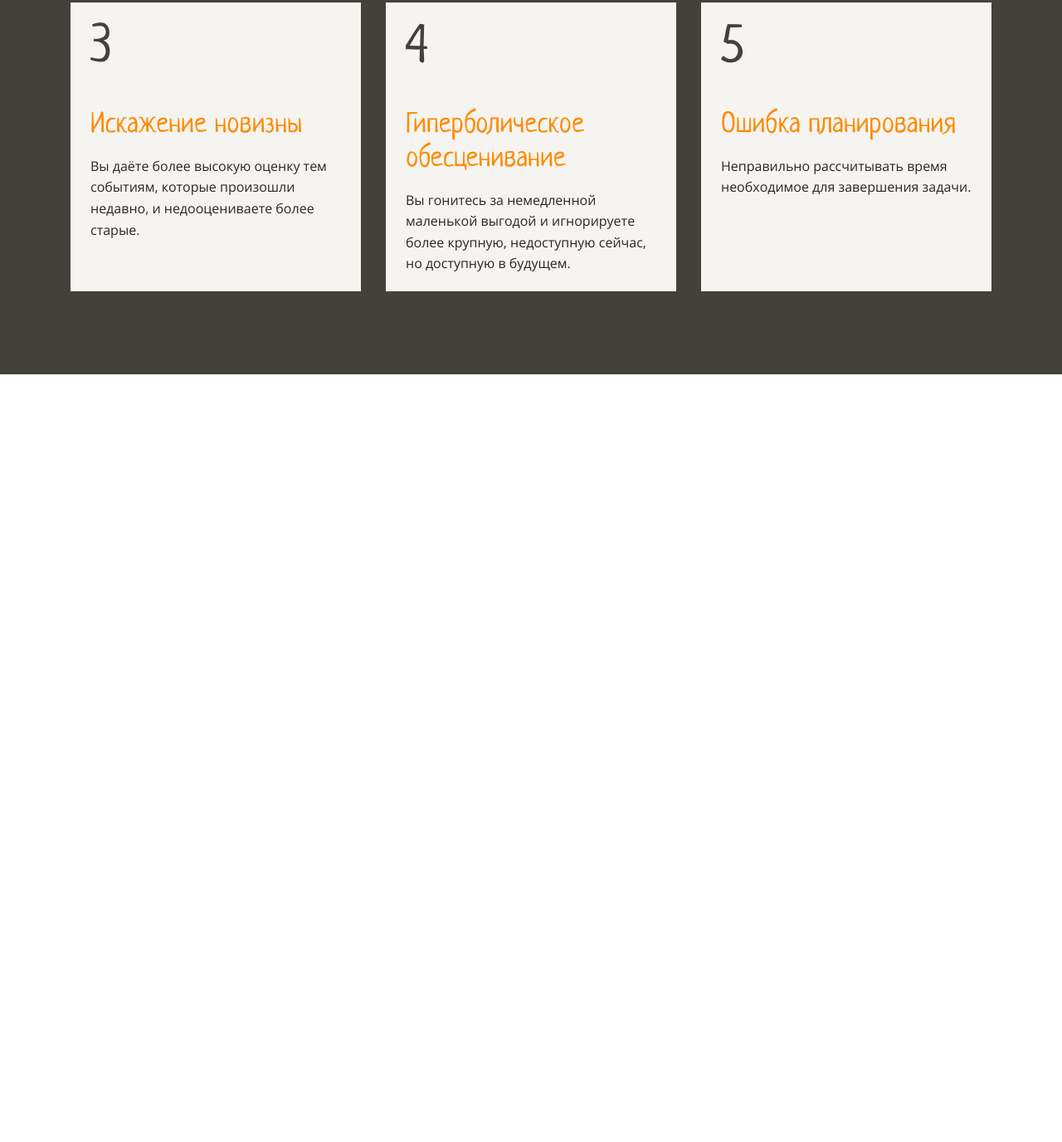
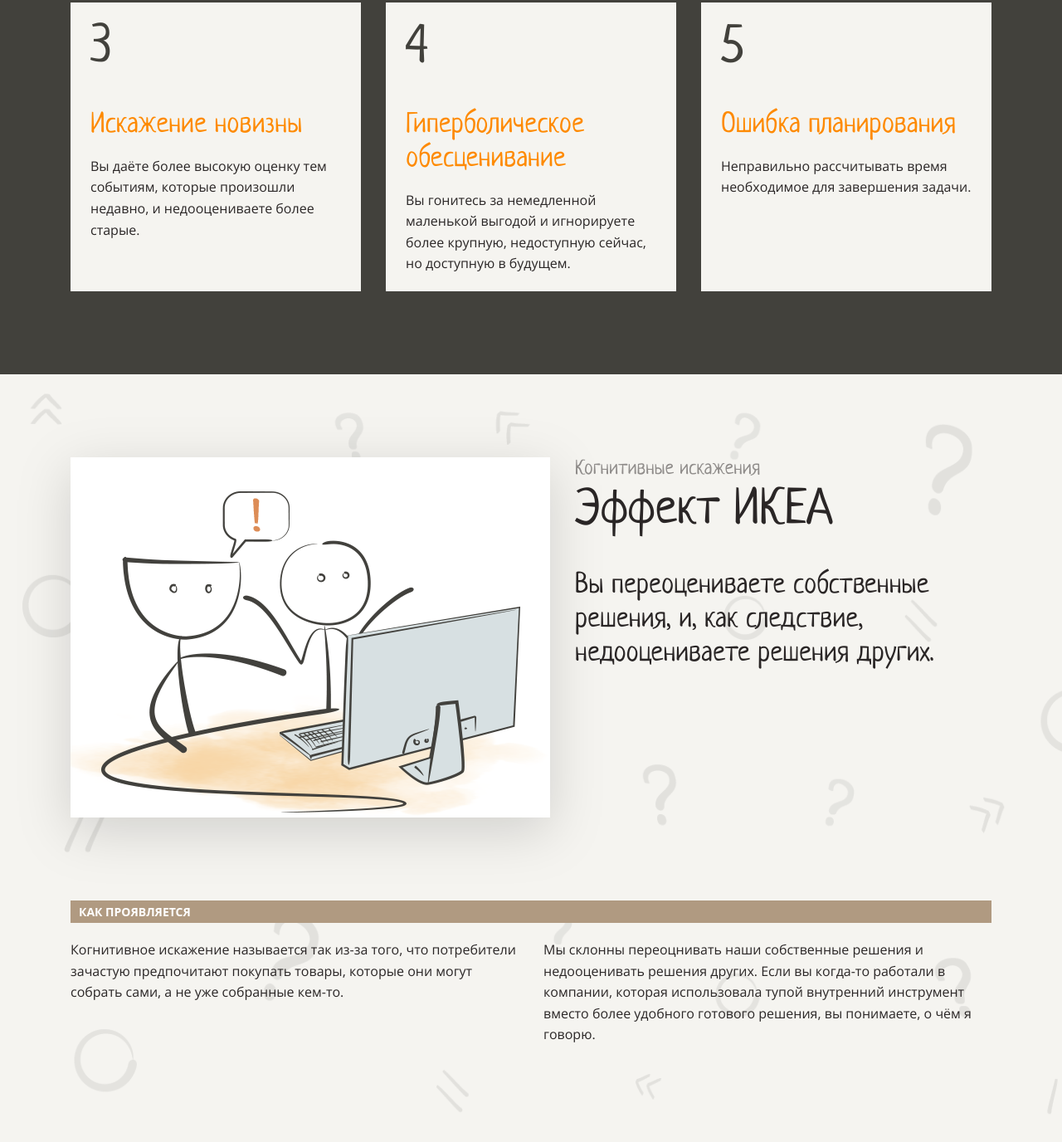
Before and after one commit to Matheria/Cognitive-biases, a website: page src/index.html in a window 1280 px wide. Shown: the part 2265-3641 px from the top of the page at 83% size. Before the commit the page ends 2716 px from the top, so only its background shows below. Drawn offline with Linux system fonts and the light colour scheme.

Commit message:
add ikea-effect-section

```diff
--- a/src/index.html
+++ b/src/index.html
@@ -8,7 +8,7 @@
   <link rel="stylesheet" href="styles/style.css">
 </head>
 <body>
-  <header class="header">
+  <header class="header bg">
     <div class="container">
       <h1 class="header-title title"><span class="text-orange">Когнитивные<br> искажения<br></span> в программировании</h1>
       <img class="header-img" src="./images/main.png" alt="">
@@ -78,6 +78,23 @@
         </ul>
       </div>
     </section>
+    <section class="section bg" id="ikea-effect">
+      <div class="section-container container">
+        <div class="section-content-wrapper">
+          <img class="section-img" src="./images/1.png" alt="Эффект ИКЕА">
+          <div class="section-text-wrapper">
+            <span class="section-text-top">Когнитивные искажения</span>
+            <h2 class="section-title title">Эффект ИКЕА</h2>
+            <p class="section-desc">Вы переоцениваете собственные решения, и, как следствие, недооцениваете решения других.</p>
+          </div>
+        </div>
+        <h3 class="section-subtitle">Как проявляется</h3>
+        <div class="section-content-wrapper">
+          <p class="section-text">Когнитивное искажение называется так из-за того, что потребители зачастую предпочитают покупать товары, которые они могут собрать сами, а не уже собранные кем-то.</p>
+          <p class="section-text">Мы склонны переоцнивать наши собственные решения и недооценивать решения других. Если вы когда-то работали в компании, которая использовала тупой внутренний инструмент вместо более удобного готового решения, вы понимаете, о чём я говорю.</p>
+        </div>
+      </div>
+    </section>
   </main>
   <footer></footer>
 </body>
--- a/src/styles/style.css
+++ b/src/styles/style.css
@@ -110,7 +110,7 @@
   background-color: var(--light);
 }
 
-.header::before {
+.bg::before {
   position: absolute;
   top: 0;
   left: 0;
@@ -252,3 +252,70 @@
 .navigation-item:hover .item-text {
   color: var(--white);
 }
+
+/* Section */
+.section {
+  position: relative;
+
+  background-color: var(--light);
+}
+
+.section-img {
+  width: 578px;
+  height: 434px;
+
+  vertical-align: middle;
+
+  filter: drop-shadow(0 16px 32px rgb(0 0 0 / 15%));
+}
+
+.section-text-top {
+  color: var(--opacity-dark);
+  font-size: 24px;
+  font-family: Neucha, Arial, sans-serif;
+  line-height: 29px;
+}
+
+.section-desc {
+  font-size: 34px;
+  font-family: Neucha, Arial, sans-serif;
+  line-height: 41px;
+}
+
+.section-subtitle {
+  position: relative;
+
+  z-index: 10;
+
+  margin-bottom: 20px;
+  padding: 5px 10px;
+
+  color: var(--white);
+  font-weight: 700;
+  font-size: 14px;
+  font-family: "Open Sans", Arial, sans-serif;
+  line-height: 17px;
+
+  text-transform: uppercase;
+
+  background-color: var(--brown);
+}
+
+.section-content-wrapper {
+  position: relative;
+
+  z-index: 10;
+
+  display: flex;
+
+  column-gap: 30px;
+}
+
+.section-content-wrapper:first-child {
+  margin-bottom: 100px;
+}
+
+.section-text {
+  width: 50%;
+  margin-top: 0;
+}
```
